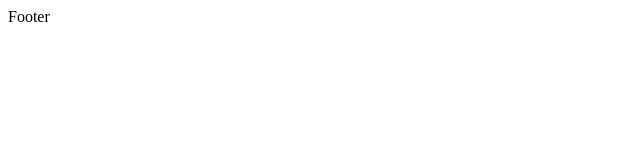
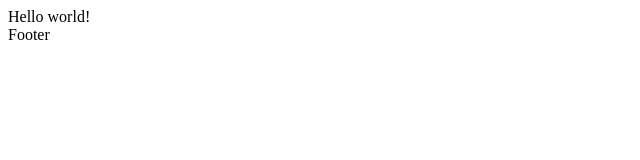
Before and after one commit to ThiagooRocha/git-working, a plain HTML site: page index.html in a window 1280 px wide. Shown: the full height of the page, 0-640 px from the left. Drawn offline with Linux system fonts and the light colour scheme.

Commit message:
adding title on header

```diff
--- a/index.html
+++ b/index.html
@@ -6,7 +6,7 @@
     <title>My project</title>
 </head>
 <body>
-    <header></header>
+    <header>Hello world!</header>
     <main></main>
     <footer>Footer</footer>
 </body>
```
